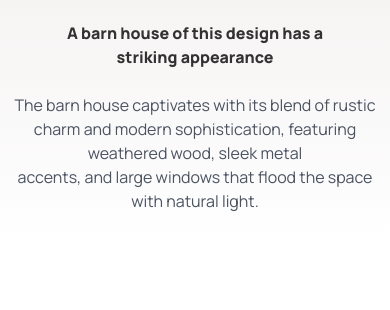
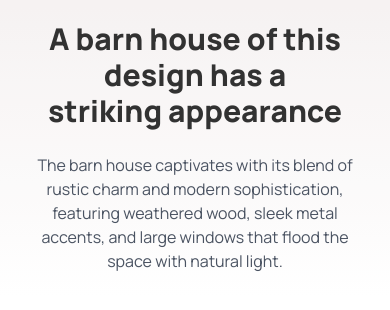
Before and after one commit to aymanahmedkausar120/ayman-b10-assignment-03, a plain HTML site: page index.html in a window 390 px wide. Shown: the part 226-536 px from the top of the page. Drawn offline with nearby package versions, Linux system fonts and the light colour scheme.

Commit message:
banner section again added

```diff
--- a/index.html
+++ b/index.html
@@ -85,9 +85,11 @@
 		<!-- banner -->
 		<div class="container mx-auto mt-10 flex flex-col text-center justify-center space-y-6">
 			<img class="mx-auto w-1/2 h-1/2" src="./assets/banner.png" alt="">
-			<h1 class="lg:text-6xl text-black font-extrabold">A barn house of this design has a <br> striking appearance
+			<h1 class="text-3xl px-5 lg:px-0 lg:text-6xl text-black font-extrabold">A barn house of this design has a
+				<br> striking
+				appearance
 			</h1>
-			<p class="text-slate-800">The barn house captivates with its blend of rustic charm and modern
+			<p class="text-slate-800 px-5 lg:px-0">The barn house captivates with its blend of rustic charm and modern
 				sophistication,
 				featuring
 				weathered wood, sleek metal <br> accents, and large windows that flood the space with natural light.</p>
```
